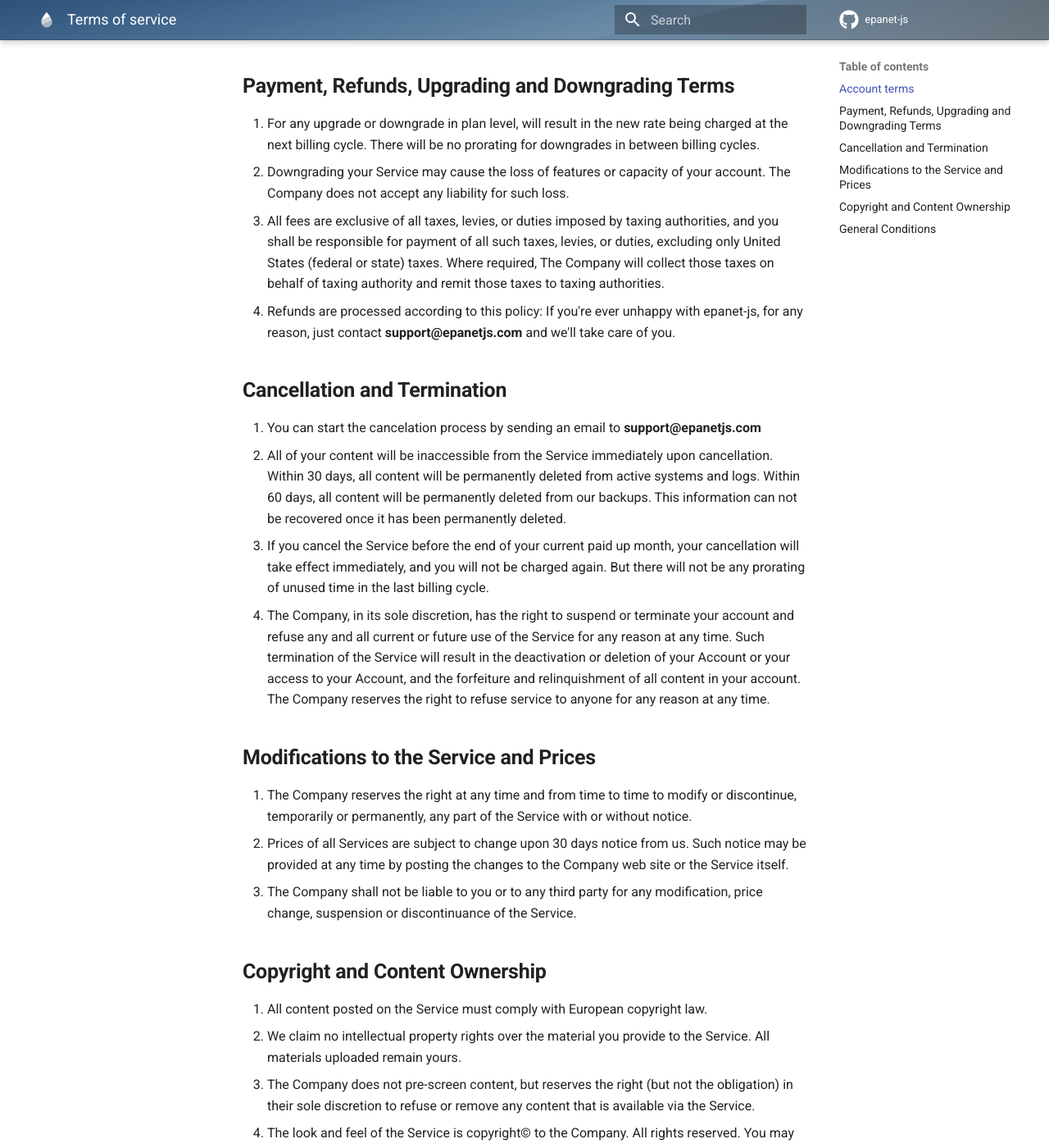
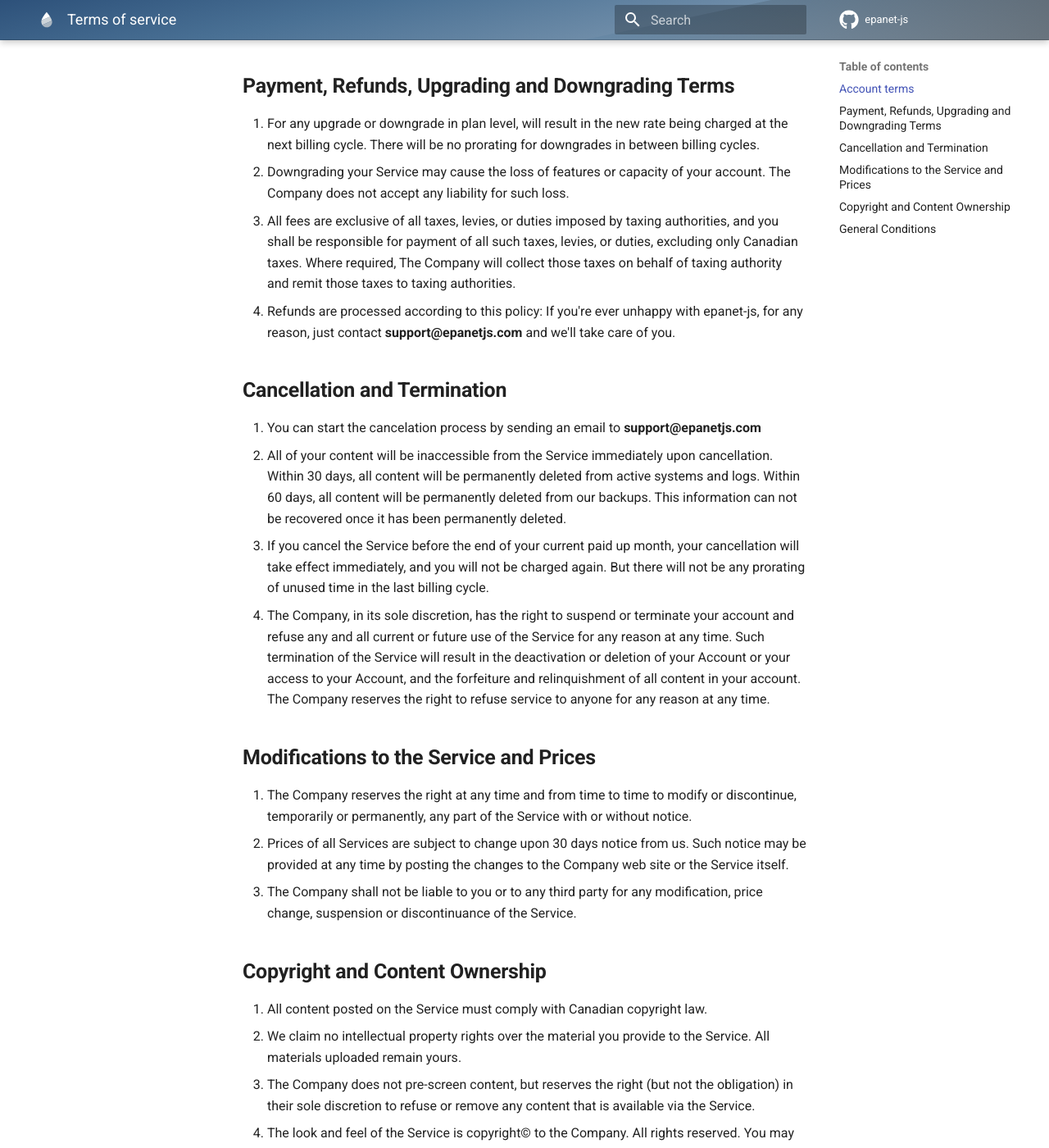
Before and after one commit to epanet-js/epanet-js-website, an MkDocs documentation site: the page built from docs/terms-conditions.md, in a window 1280 px wide and 1400 px high, scrolled down 804 px. Shown: the whole window at 82% size. Built offline with MkDocs 1.6.1 and Material for MkDocs 9.7.7, drawn with Linux system fonts in a browser that asks for light colours; comment, search, counter and statistics services are not loaded.

Commit message:
Update terms-conditions.md

```diff
--- a/docs/terms-conditions.md
+++ b/docs/terms-conditions.md
@@ -19,7 +19,7 @@ Violation of any of the terms below may result in the termination of your accoun
 
 1. For any upgrade or downgrade in plan level, will result in the new rate being charged at the next billing cycle. There will be no prorating for downgrades in between billing cycles.
 2. Downgrading your Service may cause the loss of features or capacity of your account. The Company does not accept any liability for such loss.
-3. All fees are exclusive of all taxes, levies, or duties imposed by taxing authorities, and you shall be responsible for payment of all such taxes, levies, or duties, excluding only United States (federal or state) taxes. Where required, The Company will collect those taxes on behalf of taxing authority and remit those taxes to taxing authorities.
+3. All fees are exclusive of all taxes, levies, or duties imposed by taxing authorities, and you shall be responsible for payment of all such taxes, levies, or duties, excluding only Canadian taxes. Where required, The Company will collect those taxes on behalf of taxing authority and remit those taxes to taxing authorities.
 4. Refunds are processed according to this policy: If you're ever unhappy with epanet-js, for any reason, just contact **support@epanetjs.com** and we'll take care of you.
 
 ## **Cancellation and Termination**
@@ -37,7 +37,7 @@ Violation of any of the terms below may result in the termination of your accoun
 
 ## **Copyright and Content Ownership**
 
-1. All content posted on the Service must comply with European copyright law.
+1. All content posted on the Service must comply with Canadian copyright law.
 2. We claim no intellectual property rights over the material you provide to the Service. All materials uploaded remain yours.
 3. The Company does not pre-screen content, but reserves the right (but not the obligation) in their sole discretion to refuse or remove any content that is available via the Service.
 4. The look and feel of the Service is copyright© to the Company. All rights reserved. You may not duplicate, copy, or reuse any portion of the HTML, CSS, JavaScript, or visual design elements without express written permission from the Company.
```
